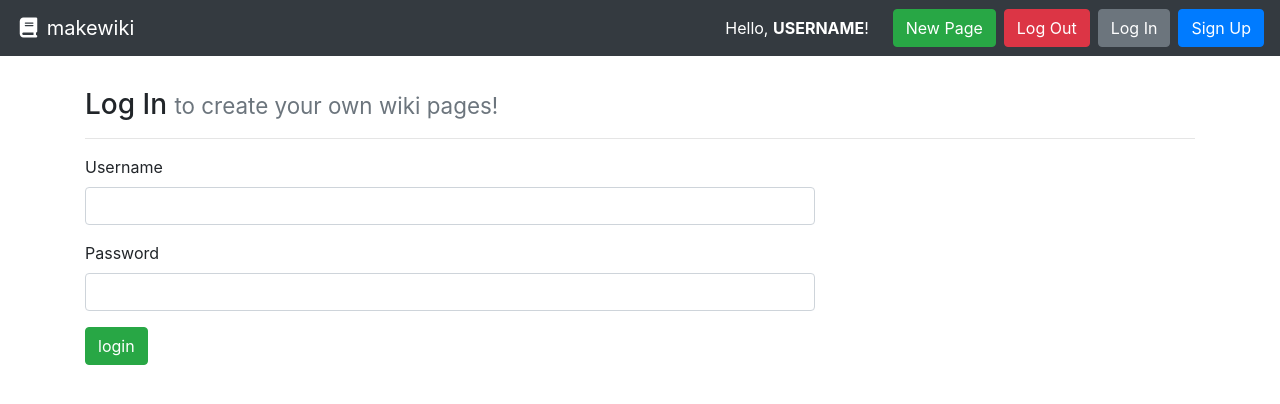
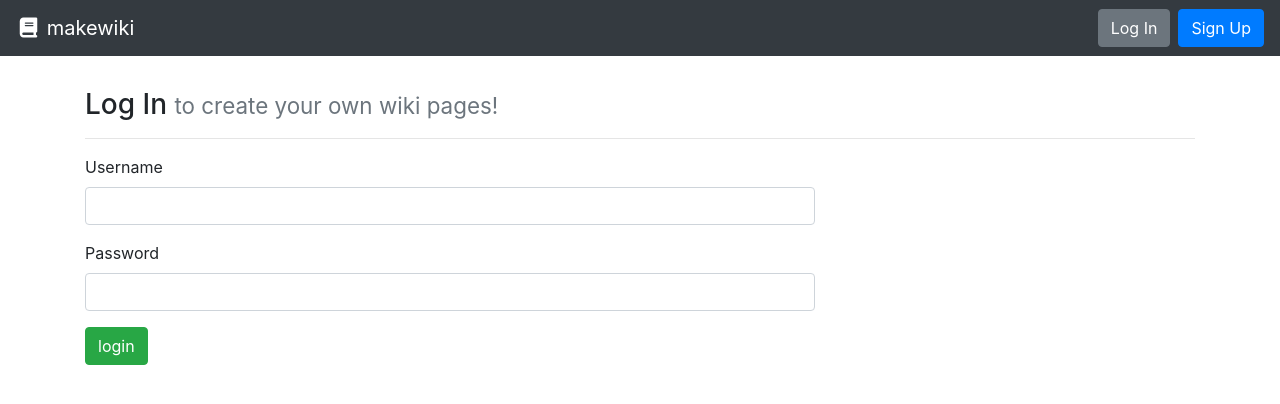
Before and after one commit to SamuelFolledo/MakeWiki-v2, a Django app: page /accounts/login/ in a window 1280 px wide. Shown: the top 404 px of the page. Run offline with Django 3.2, Linux system fonts and the light colour scheme; some libraries are stand-ins or nearby versions.

Commit message:
[add] a way to login and display username. This is before working on the signup functionality

```diff
--- a/makewiki/urls.py
+++ b/makewiki/urls.py
@@ -31,4 +31,5 @@ urlpatterns = [
 
     # Authentication and other methods that comes with it
     path('accounts/', include('django.contrib.auth.urls')),
+    path('accounts/', include('accounts.urls')),
 ]
--- a/templates/base.html
+++ b/templates/base.html
@@ -12,11 +12,16 @@
     <nav class="navbar navbar-expand-md navbar-dark bg-dark">
       <a class="navbar-brand" href="{% url 'wiki-list-page' %}"><i class="fas fa-fw fa-book"></i> makewiki</a>
       <form class="form-inline ml-auto">
-        <div class="text-white">Hello, <strong>USERNAME</strong>!</div>
-        <a href="#" class="btn btn-success ml-4">New Page</a>
-        <a href="" class="btn btn-danger ml-2">Log Out</a>
-        <a href="" class="btn btn-secondary ml-2">Log In</a>
-        <a href="" class="btn btn-primary ml-2">Sign Up</a>
+
+        {% if user.is_authenticated %}
+          <div class="text-white">Hello, <strong>{{user.username}}</strong>!</div>
+          <a href="#" class="btn btn-success ml-4">New Page</a>
+          <a href="{% url 'logout' %}" class="btn btn-danger ml-2">Log Out</a>
+        {% else %}
+          <a href="{% url 'login' %}" class="btn btn-secondary ml-2">Log In</a>
+          <a href="/accounts/signup" class="btn btn-primary ml-2">Sign Up</a>
+        {% endif %}
+
       </form>
     </nav>
     <main role="main" class="container" style="margin-top: 4vh;">
```
Also changed, not shown: wiki/views.py (+10 -0 lines), wiki.sqlite3.
